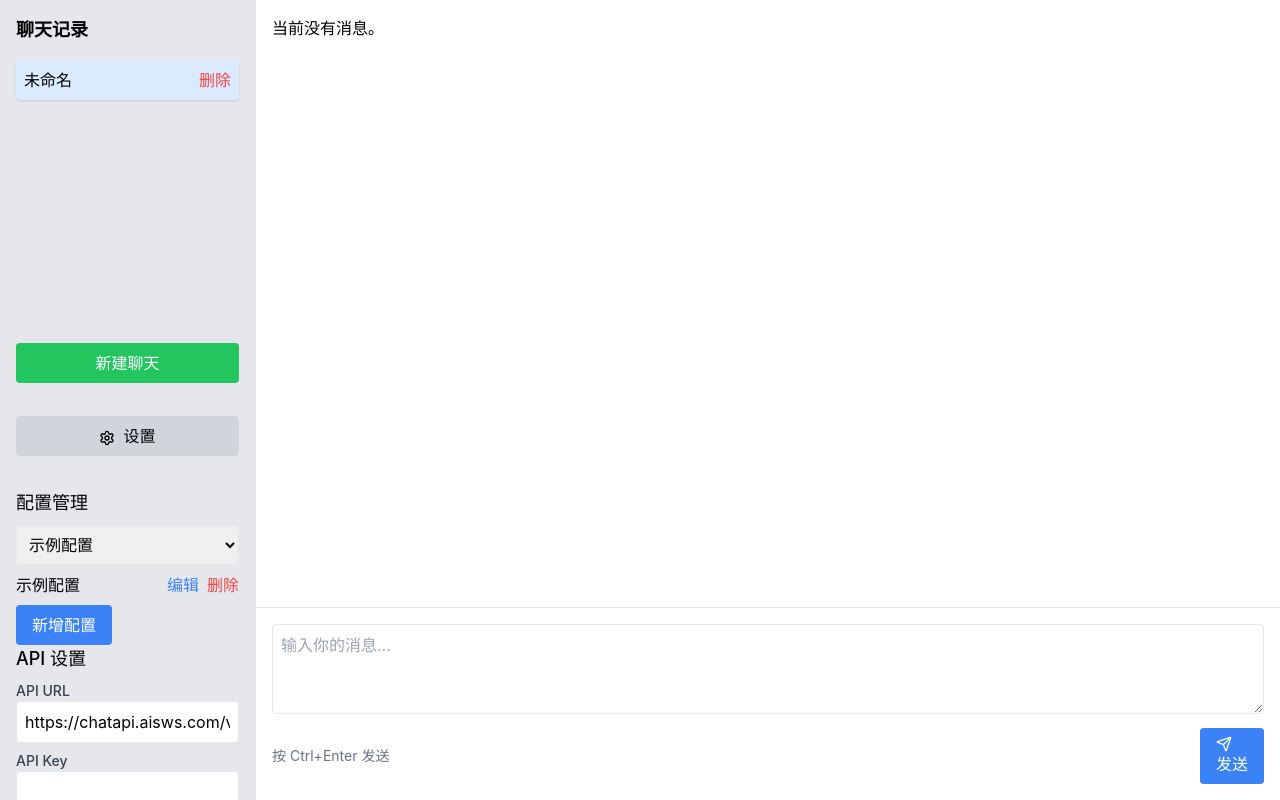
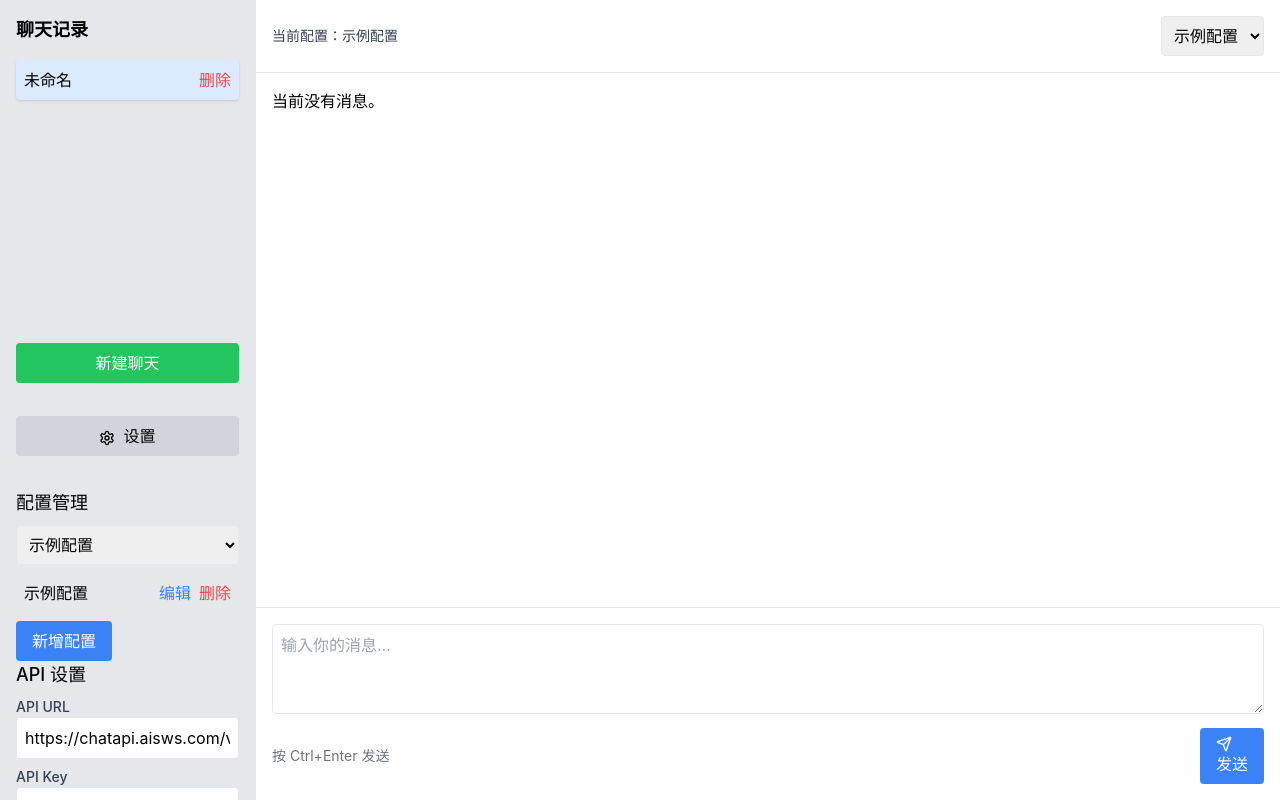
Before and after one commit to suwubee/aicot, a React (Create React App) app: page / in a window 1280 px wide. Both pictures are taken after a click on the button "设置". Built offline with nearby package versions, Linux system fonts and the light colour scheme.

Commit message:
列表样式修复

```diff
--- a/src/ChatInterfaceView.js
+++ b/src/ChatInterfaceView.js
@@ -521,17 +521,17 @@ export default function ChatInterfaceView({
                 <div
                   key={index}
                   onClick={() => handleChatClick(index)}
-                  className={`p-2 rounded shadow cursor-pointer flex justify-between items-center ${
+                  className={`p-2 rounded shadow cursor-pointer flex justify-between items-center w-full ${
                     index === currentChatIndex ? 'bg-blue-100' : 'bg-white'
                   }`}
                 >
-                  <span>{history.title}</span>
+                  <span className="truncate flex-1">{history.title}</span>
                   <button
                     onClick={(e) => {
                       e.stopPropagation();
                       deleteChatHistory(index);
                     }}
-                    className="text-red-500 hover:text-red-700 focus:outline-none"
+                    className="text-red-500 hover:text-red-700 focus:outline-none ml-2"
                   >
                     删除
                   </button>
@@ -585,9 +585,9 @@ export default function ChatInterfaceView({
                 </select>
                 <ul>
                   {configurations.map((config) => (
-                    <li key={config.id} className="flex items-center justify-between">
-                      <span>{config.name}</span>
-                      <div className="space-x-2">
+                    <li key={config.id} className="flex items-center justify-between w-full p-2 rounded">
+                      <span className="truncate flex-1">{config.name}</span>
+                      <div className="flex items-center space-x-2 ml-2">
                         <button
                           onClick={() => handleConfigEdit(config.id)}
                           className="text-blue-500 hover:text-blue-700 focus:outline-none"
@@ -698,6 +698,29 @@ export default function ChatInterfaceView({
             </svg>
           </button>
         </div>
+
+        {/* 添加配置选择下拉框 */}
+        {messages.length === 0 && (
+          <div className="p-4 bg-white border-b flex items-center justify-between">
+            <span className="text-sm text-gray-700">
+              当前配置：{selectedConfig ? selectedConfig.name : '未选择配置'}
+            </span>
+            <div className="flex items-center space-x-2">
+              <select
+                id="selectedConfig"
+                value={selectedConfig ? selectedConfig.id : ''}
+                onChange={(e) => handleConfigChange(e.target.value)}
+                className="p-2 border rounded focus:outline-none focus:ring-2 focus:ring-blue-500"
+              >
+                {configurations.map((config) => (
+                  <option key={config.id} value={config.id}>
+                    {config.name}
+                  </option>
+                ))}
+              </select>
+            </div>
+          </div>
+        )}
 
         {/* 聊天内容区域 */}
         <div
```
